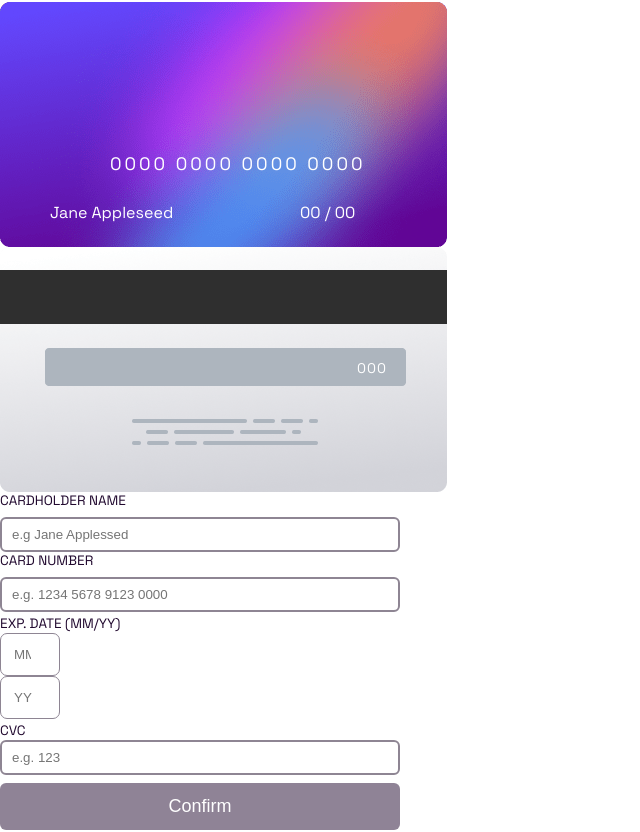
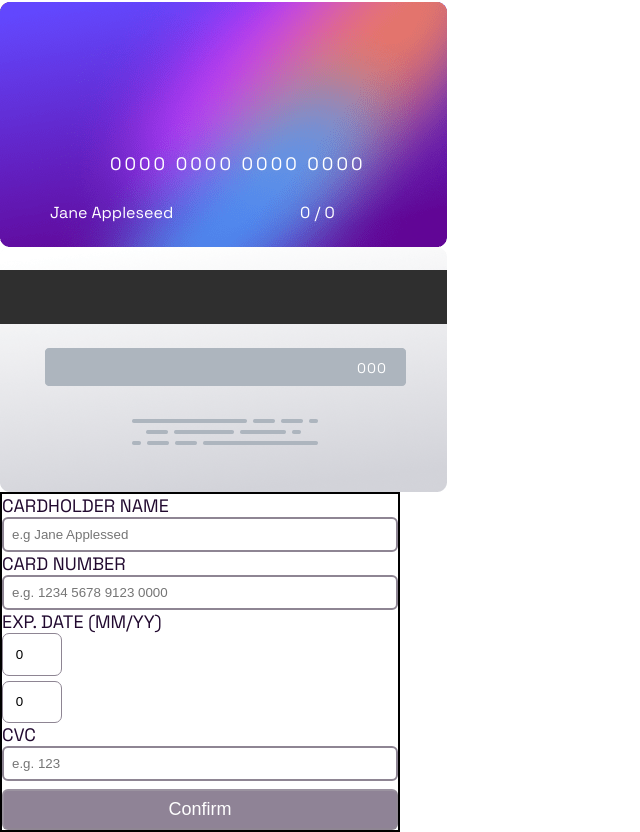
Before and after one commit to AdamGrodzki/react-hook-form, a Next.js app: page / in a window 1280 px wide. Shown: the part 1148-1980 px from the top of the page, without its empty margins (0-640 px from the left). Built offline with nearby package versions, Linux system fonts and the light colour scheme.

Commit message:
update page, form.tsx

```diff
--- /dev/null
+++ b/app/page.module.scss
@@ -0,0 +1,3 @@
+.bgMainDesktop{
+    min-width: 1200px;
+}
--- a/app/page.tsx
+++ b/app/page.tsx
@@ -8,6 +8,7 @@ import bgMainMobile from "@/images/bg-main-mobile.png";
 
 import { Form } from "@/view/Form/form";
 import Image from "next/image";
+import styles from "@/app/page.module.scss";
 import { useForm } from "react-hook-form";
 
 export interface IFormInput {
@@ -24,12 +25,16 @@ export default function Home() {
     handleSubmit,
     formState: { errors, isValid },
     watch,
-  } = useForm<IFormInput>();
+  } = useForm<IFormInput>({
+    defaultValues: { expDateMM: 0o0, expDateYY: 0o0 },
+  });
+
+  //defaultValue not a number higher in brackets
 
   return (
     <>
       <main className="mainBackground">
-        <Image className="" src={bgMainDesktop} alt="" />
+        <Image className={styles.bgMainDesktop} src={bgMainDesktop} alt="" />
         <div className="">
           <Image src={bgMainMobile} alt="" />
         </div>
--- a/view/Form/form.module.scss
+++ b/view/Form/form.module.scss
@@ -1,45 +1,35 @@
 @import '/styles/variables.scss';
 
 .form {
-    // display: flex;
-    // width: 50%;
-    // top: 2px;
-    // right: 10px;
-    // flex-direction: column;
     width: 400px;
-    height: 300px;
-    background-color: transparent;
-    display: block;
+    height: 340px;
+    border: 2px solid black;
+    position: absolute;
 }
 
 .labelCardholderName {
-    display: block;
-    margin-bottom: 0.5rem;
-    font-size: 0.85rem;
     text-transform: uppercase;
+    font-size: 18px;
     color: #21092f;
 }
 
 .inputCardholderName {
     width: 100%;
     height: 35px;
-    padding: 0px 10px;
+    padding: 0.5rem;
     outline: none;
     border: 2px solid #8e8593;
     border-radius: 6px;
 }
 
 .labelCardNumber {
-    display: block;
-    margin-bottom: 0.5rem;
-    font-size: 0.85rem;
+    font-size: 18px;
     text-transform: uppercase;
     color: #21092f;
 }
 
 .expDate {
-    margin-bottom: 0.5rem;
-    font-size: 0.85rem;
+    font-size: 18px;
     text-transform: uppercase;
     color: #21092f;
 }
@@ -47,15 +37,14 @@
 .inputCardNumber {
     width: 100%;
     height: 35px;
-    padding: 0px 10px;
+    padding: 0.5rem;
     outline: none;
     border: 2px solid #8e8593;
     border-radius: 6px;
 }
 
 .labelCVC{
-    margin-bottom: 0.5rem;
-    font-size: 0.85rem;
+    font-size: 18px;
     text-transform: uppercase;
     color: #21092f;
 }
@@ -63,7 +52,7 @@
 .inputCVC {
     width: 100%;
     height: 35px;
-    padding: 0px 10px;
+    padding: 0.5rem;
     outline: none;
     border: 2px solid #8e8593;
     border-radius: 6px;
@@ -71,17 +60,18 @@
 
 
 .expMM {
-    padding: 13px;
+    padding: 0.8rem;
     border: 1px solid #8e8593;
     border-radius: 7px;
     width: 60px;
     display: flex;
     text-align: start;
-    // margin-bottom: 5px;
+    width: 60px;
+    margin-bottom: 5px;
 }
 
 .expYY {
-    padding: 13px;
+    padding: 0.8rem;
     border: 1px solid #8e8593;
     border-radius: 7px;
     width: 60px;
@@ -91,14 +81,12 @@
 
 .btnSubmit {
     background: #21092f;
-    border: none;
     border-radius: 6px;
     color: $white;
     cursor: pointer;
     font-size: 18px;
     margin-top: 0.5rem;
-    padding: 0.8rem 0;
-    outline: none;
+    padding: 0.5rem;
     transition: all 500ms ease 0s;
     width: 100%;
     &:disabled {
--- a/view/Form/form.tsx
+++ b/view/Form/form.tsx
@@ -9,8 +9,6 @@ import {
   SubmitHandler,
   UseFormHandleSubmit,
   UseFormRegister,
-  useForm,
-  useFormContext,
 } from "react-hook-form";
 
 import { IFormInput } from "@/app/page";
@@ -36,7 +34,10 @@ export const Form = ({ register, handleSubmit, errors, isValid }: Props) => {
             [styles.invalid]: errors.cardHolderName,
           })}
           {...register("cardHolderName", {
-            required: true,
+            required: {
+              value: true,
+              message: "Can't be blank",
+            },
             maxLength: 20,
           })}
         />
@@ -48,8 +49,13 @@ export const Form = ({ register, handleSubmit, errors, isValid }: Props) => {
             [styles.invalid]: errors.cardHolderName,
           })}
           {...register("cardNumber", {
-            required: true,
             maxLength: 19,
+            // valueAsNumber: true,
+            required: { value: true, message: "Can't be blank" },
+            minLength: {
+              value: 19,
+              message: "min length is 12",
+            },
           })}
         />
         <label className={styles.expDate}>Exp. Date (MM/YY) </label>
@@ -65,6 +71,10 @@ export const Form = ({ register, handleSubmit, errors, isValid }: Props) => {
             required: true,
             maxLength: 2,
             valueAsNumber: true,
+            minLength: {
+              value: 2,
+              message: "min length is 2",
+            },
           })}
         />
         <input
@@ -74,7 +84,15 @@ export const Form = ({ register, handleSubmit, errors, isValid }: Props) => {
           className={cx(styles.expYY, {
             [styles.invalid]: errors.cardHolderName,
           })}
-          {...register("expDateYY", { required: true, maxLength: 2 })}
+          {...register("expDateYY", {
+            required: true,
+            valueAsNumber: true,
+            maxLength: 2,
+            minLength: {
+              value: 2,
+              message: "min length is 2",
+            },
+          })}
         />
         <label className={styles.labelCVC}>CVC</label>
         <input
@@ -85,7 +103,9 @@ export const Form = ({ register, handleSubmit, errors, isValid }: Props) => {
           })}
           {...register("CVC", {
             required: true,
+            valueAsNumber: true,
             maxLength: 3,
+            minLength: { value: 3, message: "min length is 3" },
           })}
         />
         <button className={styles.btnSubmit} type="submit" disabled={!isValid}>
--- a/view/FrontCard/frontCard.tsx
+++ b/view/FrontCard/frontCard.tsx
@@ -14,7 +14,13 @@ interface Props {
 export const FrontCard = ({ number, name, expMonth, expYear }: Props) => {
   return (
     <div className={styles.frontCardContainer}>
-      <Image className={styles.frontCardBg} src={frontCard} alt="front card" />
+      <Image
+        className={styles.frontCardBg}
+        src={frontCard}
+        priority={true}
+        // why priority
+        alt="front card"
+      />
       <p className={styles.frontCardNumber}>
         {number ?? "0000 0000 0000 0000"}
       </p>
```
Also changed, not shown: components/formContext.tsx (deleted).
